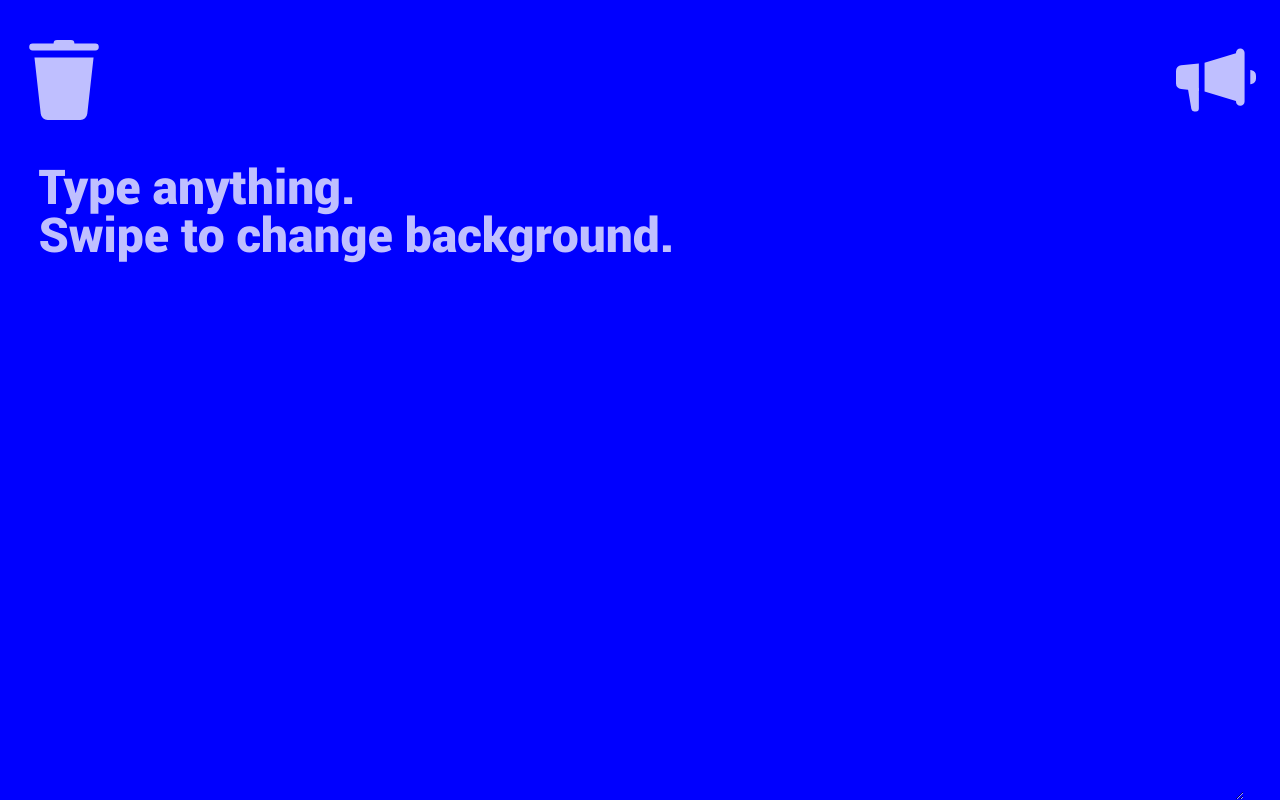
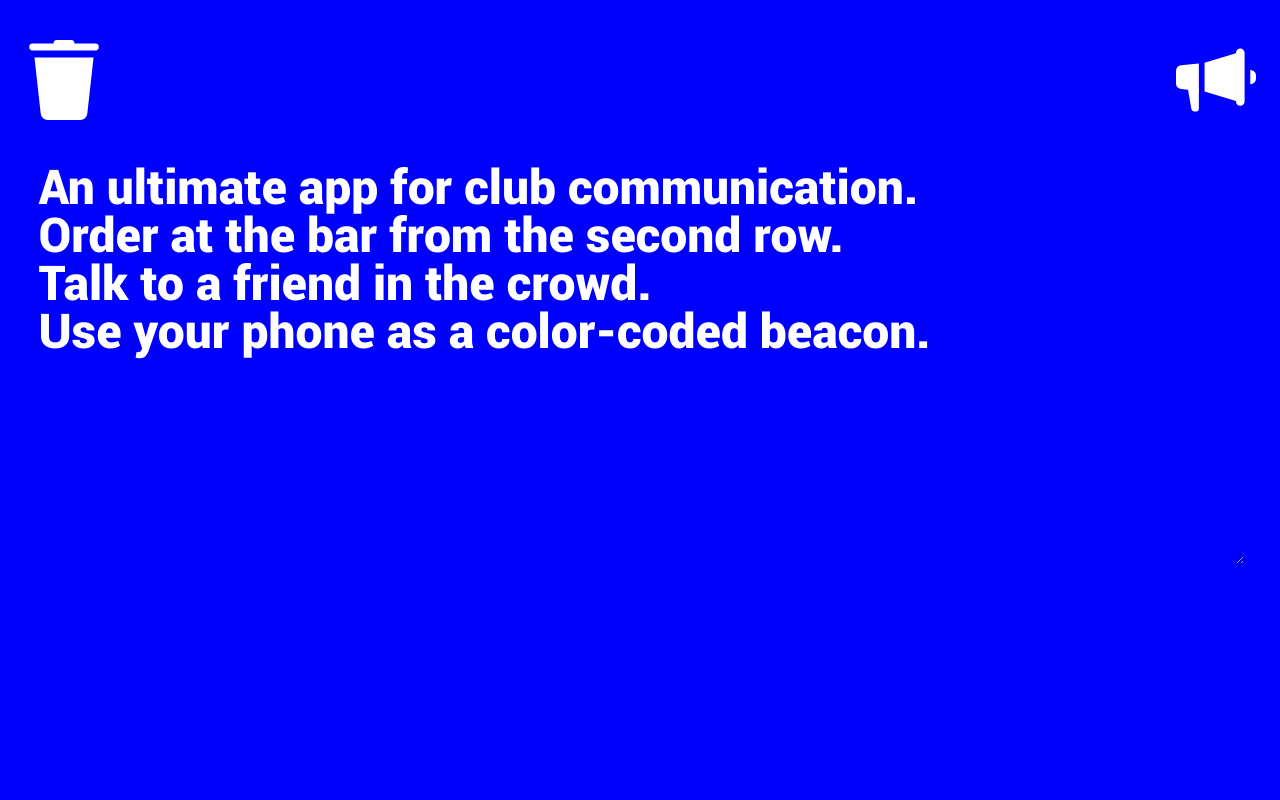
Before and after one commit to andreevanatasha/shut-app, a React (Create React App) app: page / in a window 1280 px wide. Built offline with nearby package versions, Linux system fonts and the light colour scheme.

Commit message:
Remove Rotate functionality

```diff
--- a/src/App.css
+++ b/src/App.css
@@ -68,6 +68,8 @@ font-style: normal;
 }
 
 .fullscreen {
+    height: 100%;
+    width: 100%;
     position: fixed;
     text-align: center;
     display: flex;
@@ -87,7 +89,7 @@ font-style: normal;
   font-size: 3em;
   line-height: 1;
   width: 94%;
-  flex: 1;
+  height: 50%;
 
   font-family: Roboto;
   font-style: normal;
--- a/src/App.js
+++ b/src/App.js
@@ -10,7 +10,7 @@ class App extends React.Component {
         super(props);
 
         this.state = {
-            text: '',
+            text: 'An ultimate app for club communication.\nOrder at the bar from the second row. \nTalk to a friend in the crowd. \nUse your phone as a color-coded beacon.',
             placeholder: 'Type anything. \nSwipe to change background.',
             background_id: 0,
             fullscreen: false,
@@ -84,27 +84,7 @@ class App extends React.Component {
     }
 
     render() {
-        let rotate, screenWidth, screenHeight, background_color;
-        screenWidth = window.innerWidth;
-        screenHeight = window.innerHeight;
-        background_color = this.state.backgrounds[this.state.background_id];
-
-        if (screenWidth < screenHeight) {
-            rotate = {
-                width: screenHeight,
-                height: screenWidth,
-                background: background_color,
-                transform: "rotate(90deg)",
-                transformOrigin: "bottom left",
-                top: "-100vw",
-            };
-        } else {
-             rotate = {
-                width: screenWidth,
-                height: screenHeight,
-                background: background_color
-            };
-        };
+        let background_color = this.state.backgrounds[this.state.background_id];
 
         if (this.state.fullscreen === false) {
             return (
@@ -133,7 +113,7 @@ class App extends React.Component {
                     onSwipeLeft={this.onSwipeLeft}
                     onSwipeRight={this.onSwipeRight}
                     allowMouseEvents={true} >
-                    <div className='fullscreen' style={rotate}>
+                    <div className='fullscreen' style={{backgroundColor: background_color}} >
                     {/*height: 20% on the header ain't a neato solution but since we won't have rotation on web and won't have landscape mode on mobile it'll do*/}
                         <div className="header" style={{background: background_color, flexDirection: 'row-reverse', height: '15%'}}>
                             <Button name='close' disable={this.state.text} action={this.closeFullScreen} />
```
